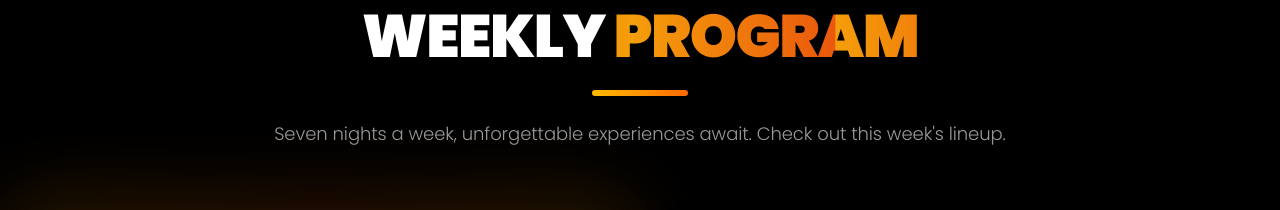
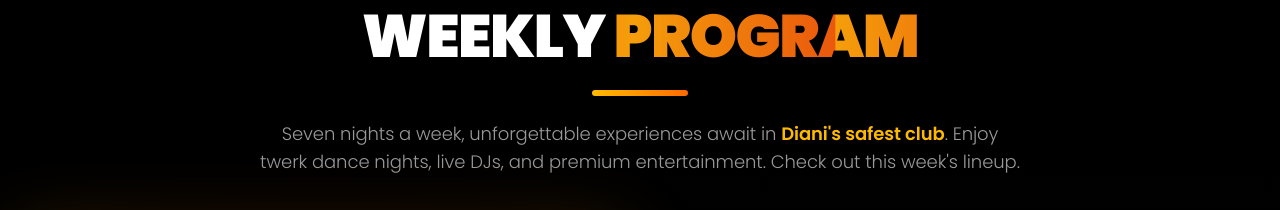
Before and after one commit to StdioX-Labs/cocobongo, a Next.js app: page / in a window 1280 px wide. Shown: the part 980-1190 px from the top of the page. Built offline with nearby package versions, Linux system fonts and the light colour scheme.

Commit message:
safety and twerking

```diff
--- a/app/page.tsx
+++ b/app/page.tsx
@@ -77,8 +77,8 @@ export default function Home() {
       day: 'Wednesday',
       title: 'Wet & Wild',
       host: 'DJ Ricky',
-      description: 'Mid-week madness with DJ Ricky! Electrifying beats and high-energy vibes.',
-      highlights: ['DJ Ricky', 'Drink specials', 'Dance floor energy']
+      description: 'Mid-week madness with DJ Ricky! Twerk dance competition, electrifying beats and high-energy vibes.',
+      highlights: ['DJ Ricky', 'Twerk Dance', 'Drink specials']
     },
     {
       day: 'Thursday',
@@ -91,8 +91,8 @@ export default function Home() {
       day: 'Friday',
       title: 'Booty Bum Friday',
       host: 'DJ Mufasa & MC Konki',
-      description: 'The legendary weekend kickoff! Hip-hop, dancehall, and Afrobeat all night.',
-      highlights: ['DJ Mufasa & MC Konki', 'Hip-hop & Dancehall', 'VIP service']
+      description: 'The legendary weekend kickoff! Twerk dance night with hip-hop, dancehall, and Afrobeat all night.',
+      highlights: ['DJ Mufasa & MC Konki', 'Twerk Dance', 'VIP service']
     },
     {
       day: 'Saturday',
@@ -407,7 +407,8 @@ export default function Home() {
             </h2>
             <div className="w-24 h-1.5 bg-gradient-to-r from-amber-400 to-orange-500 mx-auto mb-6 rounded-full"></div>
             <p className="text-white/60 text-lg font-light">
-              Seven nights a week, unforgettable experiences await. Check out this week&apos;s lineup.
+              Seven nights a week, unforgettable experiences await in <span className="text-amber-400 font-semibold">Diani&apos;s safest club</span>.
+              Enjoy twerk dance nights, live DJs, and premium entertainment. Check out this week&apos;s lineup.
             </p>
           </div>
 
@@ -938,6 +939,10 @@ export default function Home() {
                 entertainment, exceptional service, and an atmosphere unlike any other.
               </p>
               <p>
+                <span className="text-amber-400 font-semibold">Your safety is our priority.</span> We are the safest club in Diani,
+                with professional security, well-trained staff, and strict safety protocols to ensure you enjoy your night with complete peace of mind.
+              </p>
+              <p>
                 From our weekly themed events featuring top DJs to our exquisite food and beverage offerings,
                 every detail has been crafted to ensure your night is unforgettable. Whether you&apos;re looking
                 for a sophisticated dinner, incredible cocktails, or dancing until dawn, Club Cocobongo is your destination.
```
